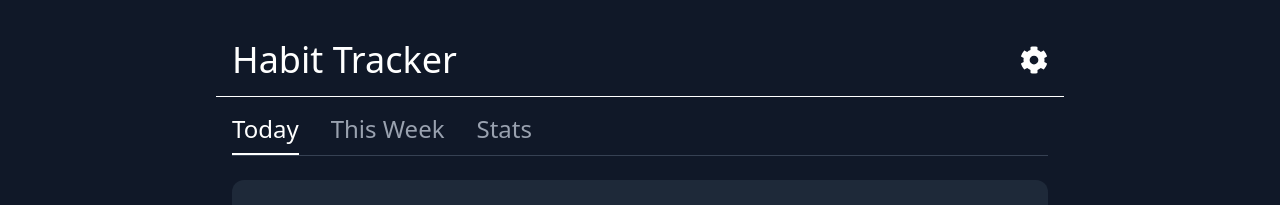
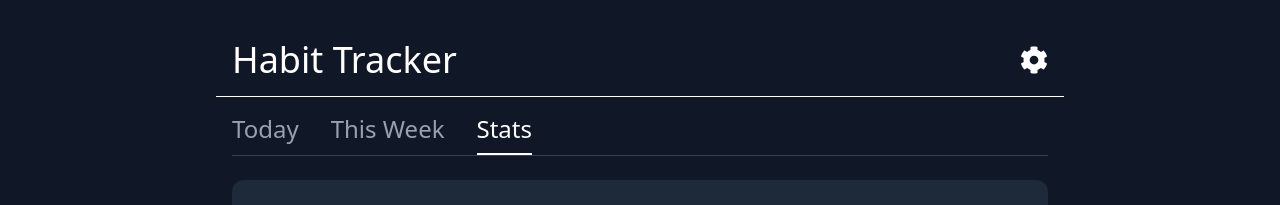
Before and after one commit to ryangholland/habit-tracker, a React (Vite) app: page /stats in a window 1280 px wide. Shown: the top 205 px of the page. Built offline with nearby package versions, Linux system fonts and the light colour scheme.

Commit message:
feat: allow user to click tabs to navigate routes

```diff
--- a/src/components/Tabs.jsx
+++ b/src/components/Tabs.jsx
@@ -1,36 +1,41 @@
-import { Tab, TabGroup, TabList, TabPanel, TabPanels } from "@headlessui/react";
+import { Tab, TabGroup, TabList } from "@headlessui/react";
+import { Link, useLocation } from "react-router-dom";
 
 function Tabs() {
+  const location = useLocation();
+
   return (
     <TabGroup className="p-4">
       <TabList className="flex border-b border-gray-700 text-2xl gap-8">
+        <Link to="/">
           <Tab
-          className="text-gray-400 border-b-2 border-transparent pb-2
+            className={`text-gray-400 border-b-2 border-transparent pb-2
         hover:text-white hover:border-white
-        data-selected:text-white data-selected:border-white"
+
+        ${location.pathname === "/" ? "text-white border-white" : ""}`}
           >
             Today
           </Tab>
+        </Link>
+        <Link to="/this-week">
           <Tab
-          className="text-gray-400 border-b-2 border-transparent pb-2
+            className={`text-gray-400 border-b-2 border-transparent pb-2
         hover:text-white hover:border-white
-        data-selected:text-white data-selected:border-white"
+        ${location.pathname === "/this-week" ? "text-white border-white" : ""}`}
           >
             This Week
           </Tab>
+        </Link>
+        <Link to="/stats">
           <Tab
-          className="text-gray-400 border-b-2 border-transparent pb-2
+            className={`text-gray-400 border-b-2 border-transparent pb-2
         hover:text-white hover:border-white
-        data-selected:text-white data-selected:border-white"
+        ${location.pathname === "/stats" ? "text-white border-white" : ""}`}
           >
             Stats
           </Tab>
+        </Link>
       </TabList>
-      {/* <TabPanels className="mt-4">
-        <TabPanel>Today</TabPanel>
-        <TabPanel>This Week</TabPanel>
-        <TabPanel>Stats</TabPanel>
-      </TabPanels> */}
     </TabGroup>
   );
 }
```
Lines whose indentation alone changed are shown as unchanged.
